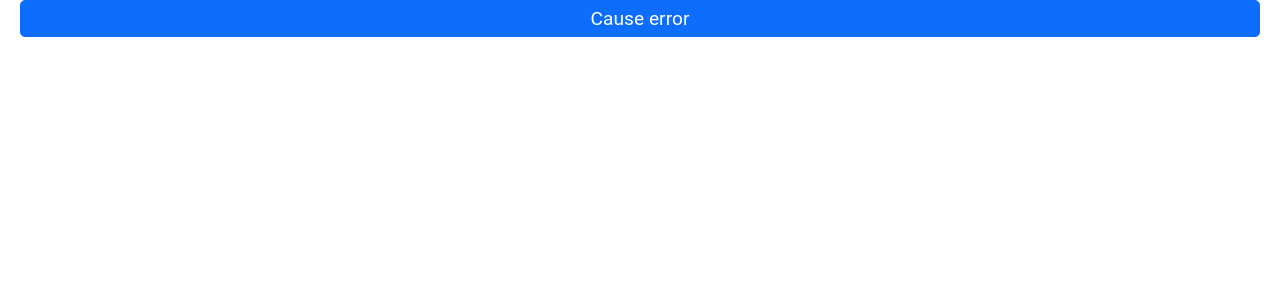
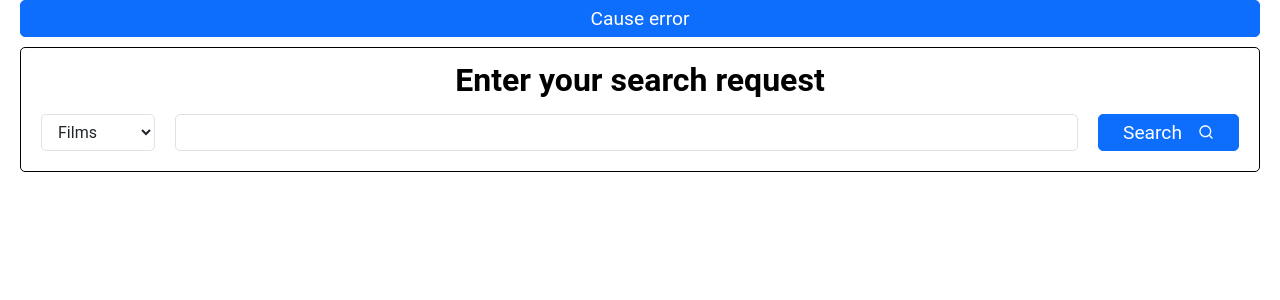
Before and after one commit to polyakov-artem/SW-API, a React (Vite) app: page / in a window 1280 px wide. Shown: the top 300 px of the page. Built offline with nearby package versions, Linux system fonts and the light colour scheme.

Commit message:
feat: add  SearchHeader

```diff
--- a/src/App.tsx
+++ b/src/App.tsx
@@ -1,5 +1,7 @@
 import { FC } from 'react';
 import ErrorComponent from './components/ui/error-component/error-component';
+import SearchHeader from './components/ui/search-header/search-header';
+import { selectOptions } from './constants/constants';
 
 const App: FC = () => {
   return (
@@ -10,7 +12,9 @@ const App: FC = () => {
         </div>
       </header>
       <main className="page__main">
-        <div className="container"></div>
+        <div className="container">
+          <SearchHeader options={selectOptions} />
+        </div>
       </main>
     </div>
   );
--- /dev/null
+++ b/src/components/ui/search-header/search-header.scss
@@ -0,0 +1,22 @@
+.search-header {
+}
+
+.search-header {
+  padding: 20px;
+  border: 1px solid var(--black);
+  border-radius: 5px;
+
+  &__heading {
+    text-align: center;
+    margin-top: 0;
+  }
+
+  &__field {
+    display: flex;
+    gap: 20px;
+  }
+
+  &__input {
+    flex: 1 1 0;
+  }
+}
--- /dev/null
+++ b/src/components/ui/search-header/search-header.tsx
@@ -0,0 +1,57 @@
+import { ChangeEvent, Component, ReactNode } from 'react';
+import Select, { OptionsType } from '../../shared/select/select';
+import Input from '../../shared/input/input';
+import Button from '../../shared/button/button';
+import SvgIcon from '../../shared/svg-icon/svg-icon';
+import { SubmitHandlerType } from '../../../types/types';
+import './search-header.scss';
+
+interface SearchHeaderPropsType {
+  options: OptionsType;
+  children?: ReactNode;
+  initialCategory?: string;
+  initialSearch?: string;
+  onSubmit?: (category: string, search: string) => void;
+}
+
+interface SearchHeaderStateType {
+  search: string;
+  category: string;
+}
+
+class SearchHeader extends Component<SearchHeaderPropsType, SearchHeaderStateType> {
+  state = { search: this.props.initialSearch || '', category: this.props.initialCategory || '' };
+
+  handleChange = (event: ChangeEvent<HTMLInputElement | HTMLSelectElement>) => {
+    const { name, value } = event.currentTarget;
+    this.setState((prevState) => ({ ...prevState, [name]: value }));
+  };
+
+  handleSubmit: SubmitHandlerType = (e) => {
+    e.preventDefault();
+    this.props?.onSubmit?.(this.state.category, this.state.search);
+  };
+
+  render() {
+    const { options } = this.props;
+    const { category, search } = this.state;
+
+    return (
+      <div className="search-header">
+        <h1 className="search-header__heading">Enter your search request</h1>
+        <form className="search-header__field" onSubmit={this.handleSubmit}>
+          <Select name="category" options={options} onChange={this.handleChange} value={category} />
+          <Input
+            name="search"
+            onChange={this.handleChange}
+            value={search}
+            className="search-header__input"
+          />
+          <Button icon={<SvgIcon view="search" />}>Search</Button>
+        </form>
+      </div>
+    );
+  }
+}
+
+export default SearchHeader;
```
